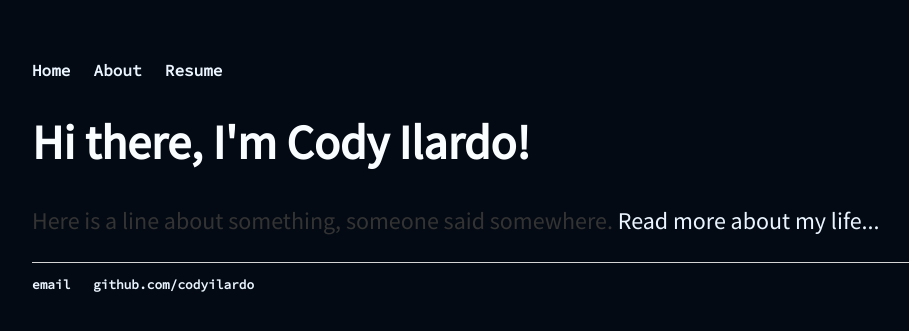
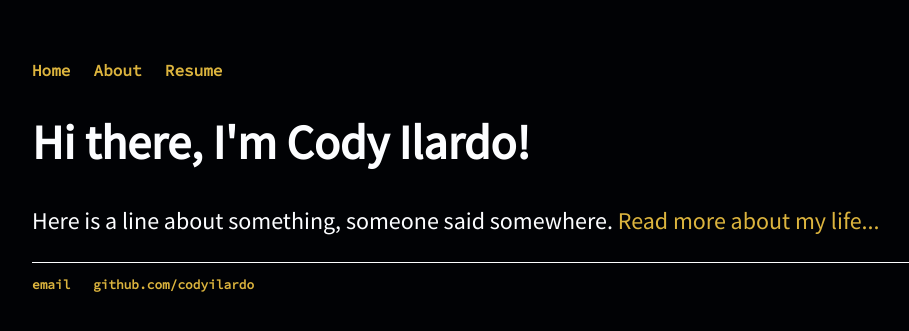
Before and after one commit to codyilardo/codyilardo.github.io, a Jekyll site: the page built from index.html, in a window 1280 px wide. Shown: the top 331 px of the page, without its empty margins (160-1069 px from the left). Built offline with Jekyll 4.4.1, drawn with Linux system fonts in a browser that asks for light colours.

Commit message:
Update main.css

```diff
--- a/css/main.css
+++ b/css/main.css
@@ -2,8 +2,8 @@
 @import url(//fonts.googleapis.com/css?family=Source+Code+Pro&display=swap);
 
 body {
-    background-color: #040a14;
-    color:#f9fdff;
+    background-color: #010205;
+    color: #fcfdff;
     margin: 60px auto;
     width: 70%;
     font-family: 'Source Sans Pro', 'Source Sans', 'Helvetica', sans-serif;
@@ -20,7 +20,7 @@ nav ul li, footer ul li {
 }
 a {
     text-decoration: none;
-    color: #eaf5ff;
+    color: #dcb43e;
 }
 a:hover {
     text-decoration: underline;
@@ -31,10 +31,10 @@ h1 {
 p {
     font-size: 1.5em;
     line-height: 1.4em;
-    color: #333;
+    color: #fcfdff;
 }
 footer {
-    border-top: 1px solid #d5d5d5;
+    border-top: 1px solid #fcfdff;
     font-size: .8em;
 }
 
```
